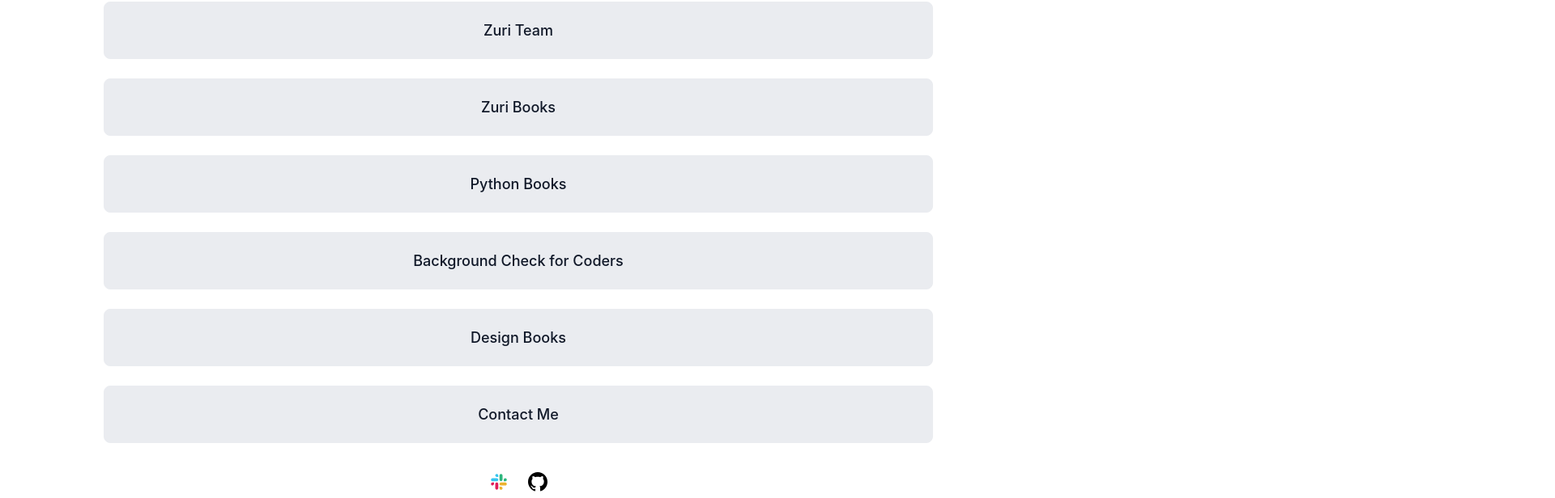
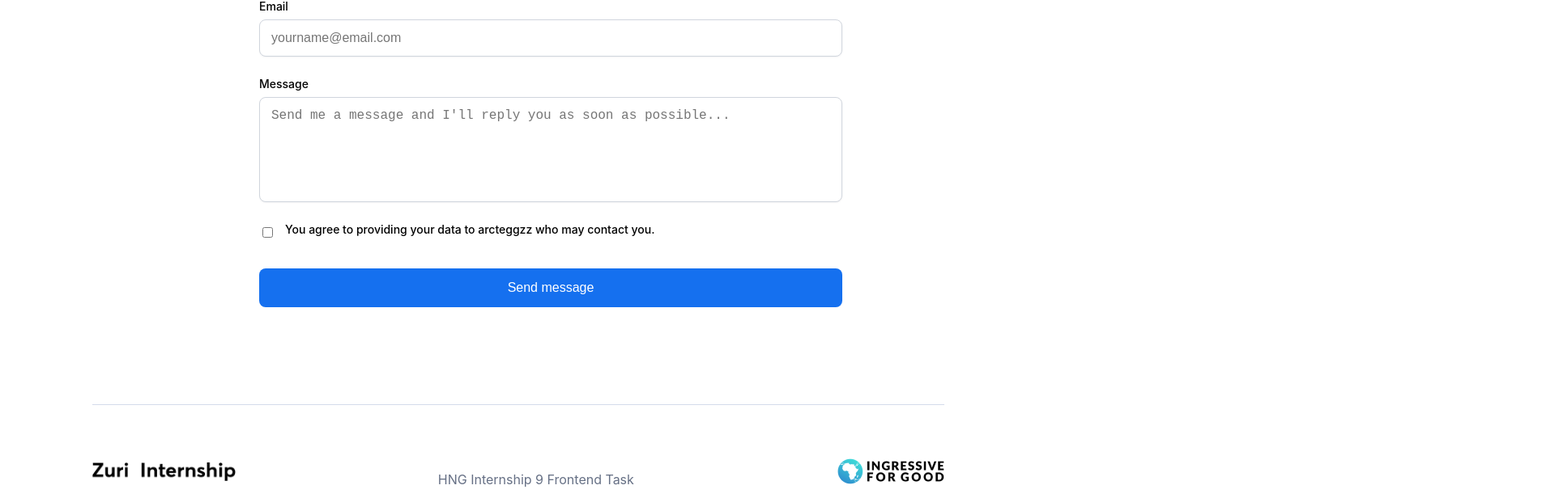
Before and after one commit to arcteggzz/zuri-personal-profile, a React (Create React App) app: page /contact in a window 1280 px wide. Shown: the part 400-1016 px from the top of the page at 81% size, 1920 px wide, since content can reach past the window. Built offline with nearby package versions, Linux system fonts and the light colour scheme.

Commit message:
feat: added routing

```diff
--- a/package.json
+++ b/package.json
@@ -8,6 +8,7 @@
     "@testing-library/user-event": "^13.5.0",
     "react": "^18.2.0",
     "react-dom": "^18.2.0",
+    "react-router-dom": "^6.4.3",
     "react-scripts": "5.0.1",
     "web-vitals": "^2.1.4"
   },
--- a/src/App.jsx
+++ b/src/App.jsx
@@ -2,13 +2,27 @@
 import Profile from "./Components/Profile"
 import Links from "./Components/Links"
 import Footer from "./Components/Footer"
+import { BrowserRouter, Routes, Route } from "react-router-dom"
+import Contact from "./Contact"
 
 function App() {
   return (
     <div className="app">
-      <Profile />
-      <Links />
-      <Footer />
+      <BrowserRouter >
+        <Routes>
+          <Route
+            path="/"
+            element={
+              <div>
+                <Profile />
+                <Links />
+                <Footer />
+              </div>
+            }
+          />
+          <Route path="/contact" element={<Contact />} />
+        </Routes>
+      </BrowserRouter>
     </div>
   );
 }
--- a/src/Components/Links.jsx
+++ b/src/Components/Links.jsx
@@ -21,7 +21,7 @@
         <div className="">
           <a
             className="link"
-            href = "google.com"
+            href = "/contact"
             id= "contact"
             rel="noreferrer"
           >
--- a/src/index.js
+++ b/src/index.js
@@ -2,7 +2,6 @@
 import ReactDOM from 'react-dom/client';
 import './index.css';
 import App from './App';
-// import Contact from './Contact';
 
 const root = ReactDOM.createRoot(document.getElementById('root'));
 root.render(
```
Also changed, not shown: 1 other file (tests, documents, lock files or other folders).
